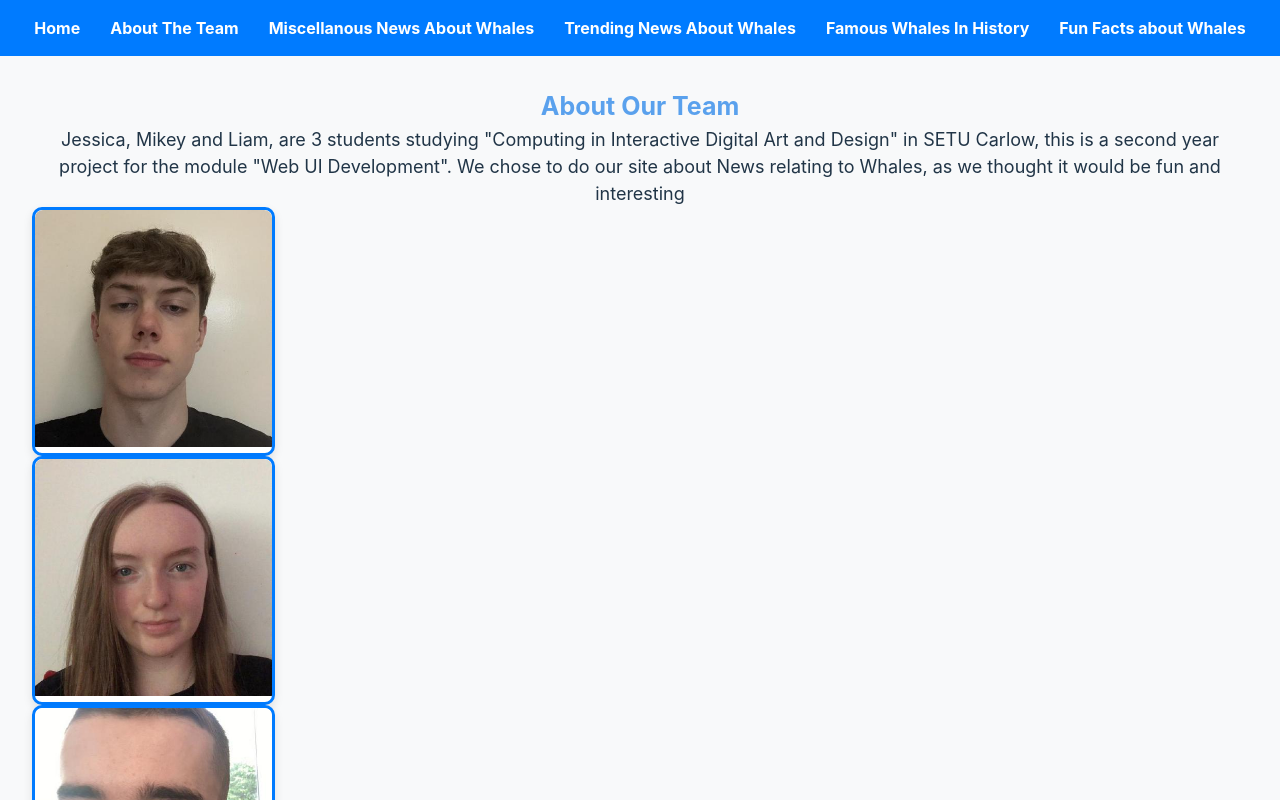
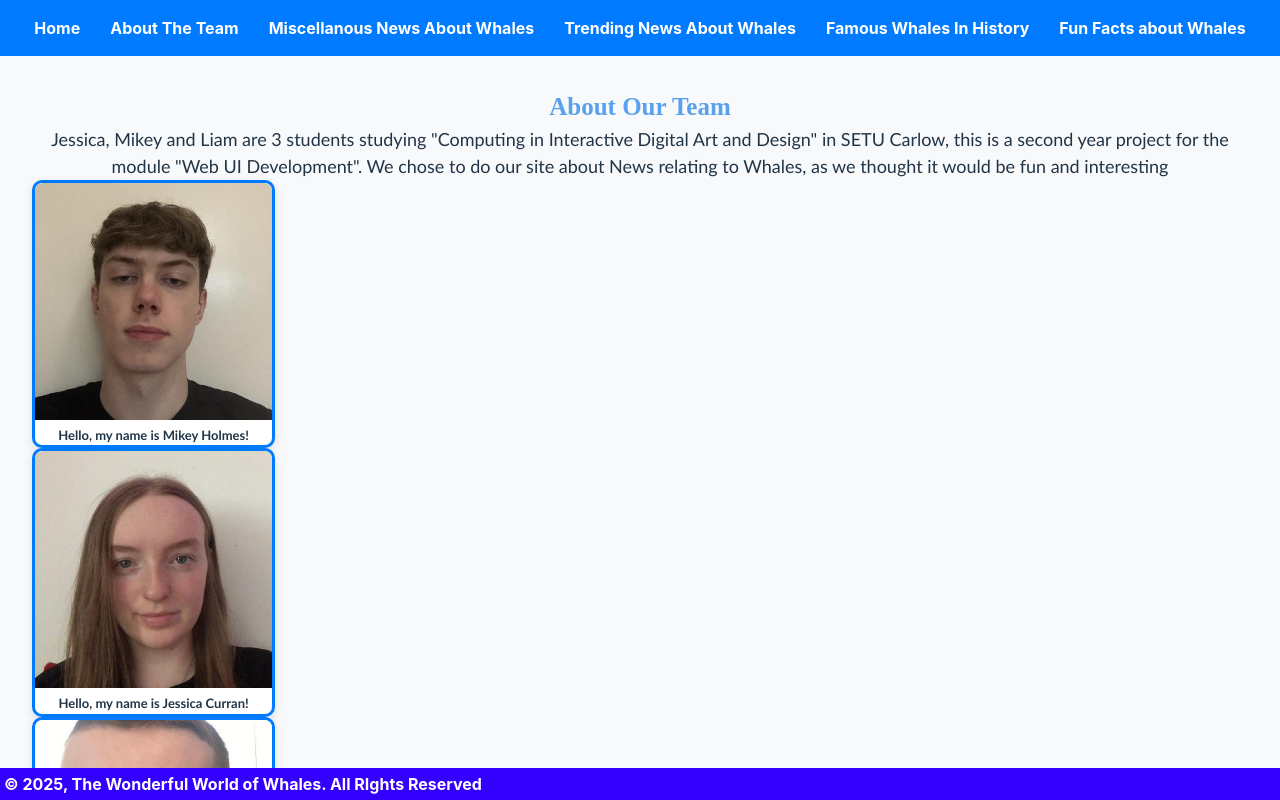
Before and after one commit to liamcmtreacy/WebUI_LiamMikeyJess_groupProject, a SvelteKit app in the folder svelte-app/: page /About in a window 1280 px wide. Shown: the top 800 px of the page. Built offline with nearby package versions, Linux system fonts and the light colour scheme.

Commit message:
style edits, more work being done, footer changed but not fullt working, card edits done too

```diff
--- a/svelte-app/src/lib/components/Card.svelte
+++ b/svelte-app/src/lib/components/Card.svelte
@@ -4,14 +4,17 @@ export let title = "Card Title";
 
 <div class = "Card">
 <img src = "/teamMemberMikey.jpg" alt = "Hello, I'm Mikey Holmes, this is my portrait">
+<p>Hello, my name is Mikey Holmes!</p>
 </div>
 
 <div class = "Card02">
 <img src = "/teamMemberJessica.jpg" alt = "Hello, I'm Jessica Curran, this is my portrait">
+<p>Hello, my name is Jessica Curran!</p>
 </div>
 
 <div class = "Card03">
 <img src = "/teamMemberLiam.jpg" alt = "Hello, I'm Liam Treacy, this is my portrait">
+<p>Hello, my name is Liam Treacy!</p>
 </div>
 
 <div class = "content">
@@ -106,4 +109,10 @@ export let title = "Card Title";
     transition: width 0.3s ease-in-out;
 }
 
+p {
+    font-family: 'Gill Sans', 'Gill Sans MT', Calibri, 'Trebuchet MS', sans-serif;
+    font-size: 13px;
+    font-weight: bold;
+}
+
 </style>
--- a/svelte-app/src/lib/components/Footer.svelte
+++ /dev/null
@@ -1,15 +0,0 @@
-<footer>
-    <p>&copy; 2025, The Wonderful World of Whales. All RIghts Reserved</p>
-</footer>
-
-<style>
-footer {
-    background-color: rgb(51, 0, 255);
-    color: white;
-    text-align: center;
-    padding: 0.5rem;
-    position: fixed;
-    bottom: 0;
-    width: 10000;
-}
-</style>
--- a/svelte-app/src/routes/+layout.svelte
+++ b/svelte-app/src/routes/+layout.svelte
@@ -10,6 +10,11 @@
 </ul>
     </nav>
 </header>
+
+
+<footer>
+    <h4>&copy; 2025, The Wonderful World of Whales. All RIghts Reserved</h4>
+</footer>
 
 <main>
     <slot />
@@ -43,4 +48,14 @@
         padding: 2rem;
         text-align: center;
     }
+
+footer {
+    background-color: rgb(51, 0, 255);
+    color: white;
+    text-align: left;
+    padding: 0.25rem;
+    position: fixed;
+    bottom: 0;
+    width: 2500px;
+}
 </style>
--- a/svelte-app/src/routes/+page.svelte
+++ b/svelte-app/src/routes/+page.svelte
@@ -1,2 +1,18 @@
+<script>
+
+	import { Footer } from "$lib";
+
+</script>
+
 <h1>Welcome to our Whales News Site</h1>
 <p>Learn all about these wonderful Aquatic Mammals</p>
+
+<style>
+    h1 {
+        font-family: 'Gill Sans', 'Gill Sans MT', Calibri, 'Trebuchet MS', sans-serif;
+    }
+
+    p {
+        font-family: 'Gill Sans', 'Gill Sans MT', Calibri, 'Trebuchet MS', sans-serif;
+    }
+</style>
--- a/svelte-app/src/routes/About/+page.svelte
+++ b/svelte-app/src/routes/About/+page.svelte
@@ -8,17 +8,23 @@
 </script>
 
 <h1> About Our Team</h1>
-<p> Jessica, Mikey and Liam, are 3 students studying "Computing in Interactive Digital Art and Design" in SETU Carlow, this is a second
+<p> Jessica, Mikey and Liam are 3 students studying "Computing in Interactive Digital Art and Design" in SETU Carlow, this is a second
     year project for the module "Web UI Development". We chose to do our site about News relating to Whales, as we thought it would be fun and interesting</p>
+
+
+    <div class = "TheTeamGallery">
+        <Card title = "We are the masterminds, behind this lovely website">
+        </Card>
+        </div>
 
     <style>
         h1 {color: #5aa1ed;
-        font-size: 25px;}
+        font-size: 25px;
+    font-family: cursive;}
 
-        p { font-size: 18px; }
+        p { font-size: 18px;
+        font-family: 'Gill Sans', 'Gill Sans MT', Calibri, 'Trebuchet MS', sans-serif; }
 
     </style>
-<div class = "TheTeamGallery">
-<Card title = "We are the masterminds, behind this lovely website">
-</Card>
-</div>
+
+<!---INSTEAD OF A CONTACT PAGE, WE WILL HAVE OUR CONTACT INFORMATION IN THE ABOUT PAGE-->
--- a/svelte-app/src/routes/Fast Facts about Whales/+page.svelte
+++ b/svelte-app/src/routes/Fast Facts about Whales/+page.svelte
@@ -22,10 +22,12 @@ img {
 h1 {
     font-size: 30px;
     font-family:cursive;
+    color: grey;
 }
 
     h2 {
         font-size: 14px;
+        font-family: 'Gill Sans', 'Gill Sans MT', Calibri, 'Trebuchet MS', sans-serif;
         color: rgb(159, 159, 255);
         font: bold;
         margin-left: auto;
--- a/svelte-app/src/routes/Trending Whale News/+page.svelte
+++ b/svelte-app/src/routes/Trending Whale News/+page.svelte
@@ -0,0 +1,47 @@
+<script>
+
+	import { Card } from "$lib";
+
+</script>
+
+<div class = "strandedWhaleCard">
+    <img src = "/beachedWhalesAus.png" alt = "Whales Stranded on the Beach">
+    <p>OVER 150 WHALES STRANDED ON THE BEACH, READ NOW!</p>
+</div>
+
+<main>
+    <slot />
+</main>
+<style>
+    main {
+        padding: 2rem;
+        text-align: center;
+    }
+
+    p {
+        font-family: 'Segoe UI', Tahoma, Geneva, Verdana, sans-serif;
+        font-size: 13px;
+        font-weight: bold;
+    }
+.strandedWhaleCard {
+    background: white;
+    border-radius: 10px;
+    border: 3px solid #007bff;
+    box-shadow: 0 4px 10px rgba(0, 0, 0, 0.1);
+    overflow: hidden;
+    text-align: center;
+    width: 20%;
+    transition: transform 0.3s ease, box-shadow 0.3s ease;
+}
+
+.strandedWhaleCard > img {
+    width: 100%;
+    height: auto;
+    border-radius: 8px 8px 0 0;
+}
+
+.strandedWhaleCard:hover {
+    transform: translateY(-5px);
+    box-shadow: 0 6px 15px rgba(0, 0, 0, 0.15);
+}
+</style>
--- a/svelte-app/src/routes/Whales in History/+page.svelte
+++ b/svelte-app/src/routes/Whales in History/+page.svelte
@@ -1 +1,10 @@
 <h1> FAMOUS WHALES IN HISTORY</h1>
+
+<style>
+h1 {
+    font-family: 'Gill Sans', 'Gill Sans MT', Calibri, 'Trebuchet MS', sans-serif;
+    font-weight: bold;
+    font-size: 62px;
+    color: grey;
+}
+</style>
```
Also changed, not shown: svelte-app/static/beachedWhalesAus.png (added), 1 other file (tests, documents, lock files or other folders).
